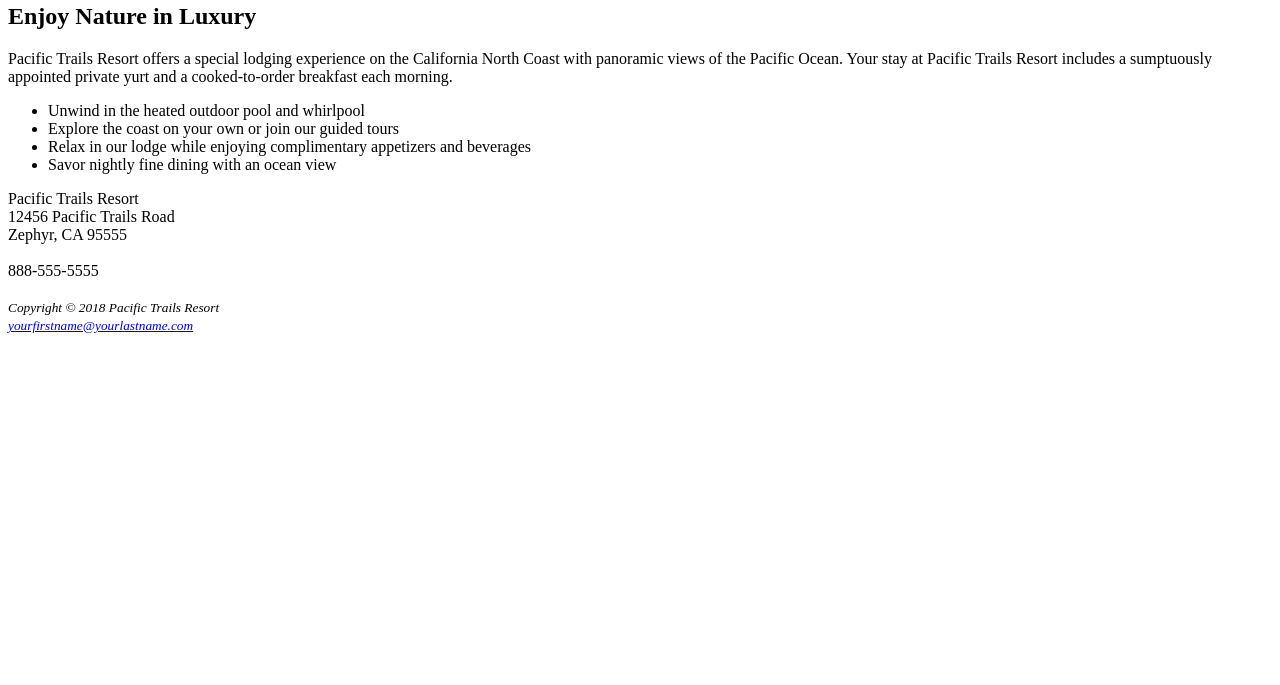
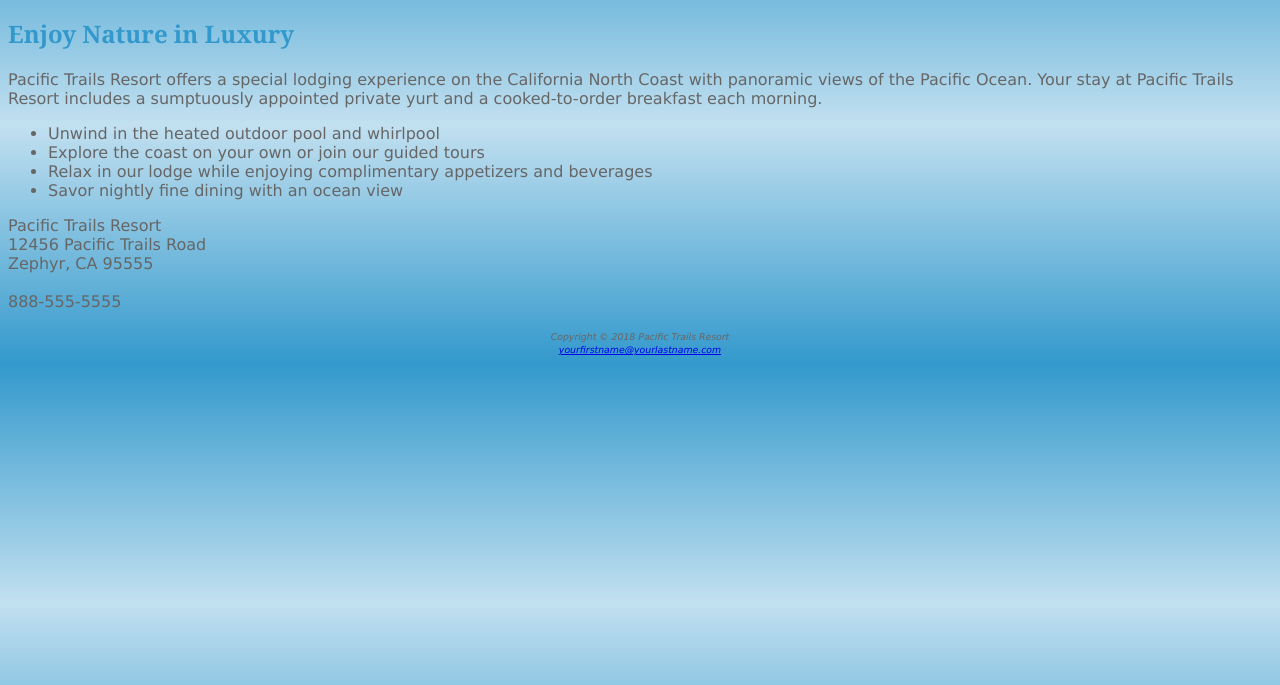
Before and after one commit to 420n13la/ptrstepbystep-NicolasEspitalier1, a plain HTML site: page index.html in a window 1280 px wide. Shown: the part 115-800 px from the top of the page. Drawn offline with Linux system fonts and the light colour scheme.

Commit message:
Update index.html

```diff
--- a/index.html
+++ b/index.html
@@ -4,7 +4,7 @@
 	<head>
 	<title>Pacific Trails Resort</title>
 	<meta charset="utf-8">
-	<link rel "stylesheet" href="pacific.css">
+	<link href="pacific.css" rel="stylesheet" type="text/css">
 	</head>
 
 	<body>
```
